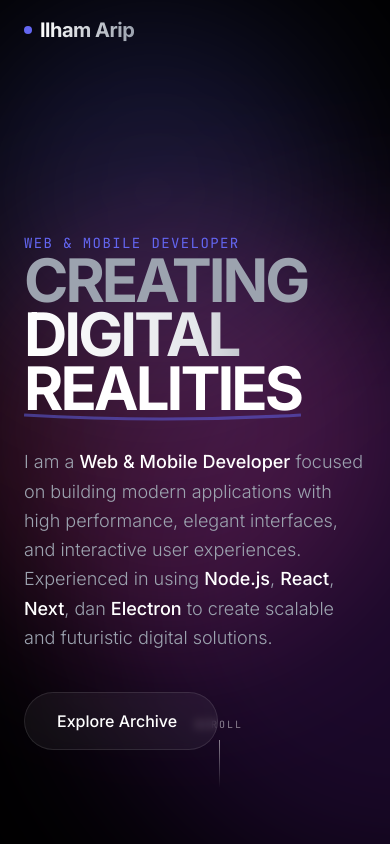
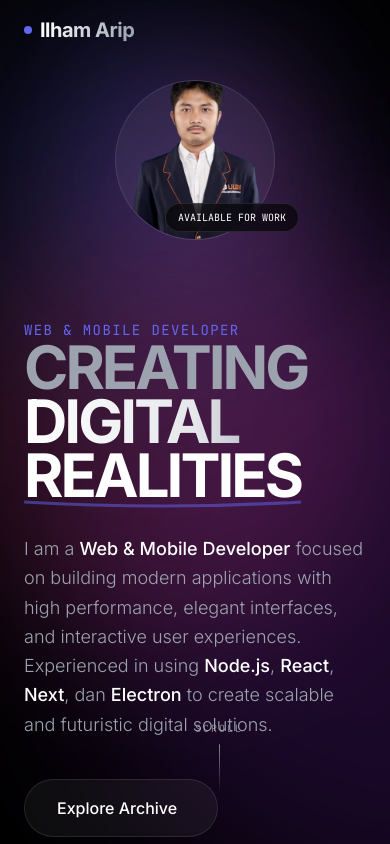
Before and after one commit to ilhamganteng321/react-cv, a React (Vite) app: page / in a window 390 px wide. Shown: the top 844 px of the page. Built offline with nearby package versions, Linux system fonts and the light colour scheme; some icons are missing; a web font is replaced by a local one.

Commit message:
add profile picture in hero section

```diff
--- a/src/components/contact.tsx
+++ b/src/components/contact.tsx
@@ -174,30 +174,6 @@ const Contact: React.FC = () => {
                 </div>
               </div>
             </div>
-
-            {/* Right Profile */}
-            <div className="flex justify-center lg:justify-end">
-              <div className="relative group">
-                {/* Glow */}
-                <div className="absolute inset-0 bg-gradient-to-r from-indigo-500 to-pink-500 blur-3xl opacity-30 group-hover:opacity-50 transition-opacity"></div>
-
-                {/* Profile Image */}
-                <div className="relative w-64 h-64 rounded-full overflow-hidden border border-white/10 bg-white/5 backdrop-blur-xl">
-                  <img
-                    src="/images/r-profile.png"
-                    alt="Profile"
-                    className="w-full h-full object-cover group-hover:scale-105 transition-transform duration-500"
-                  />
-                </div>
-
-                {/* Floating Badge */}
-                <div className="absolute bottom-5 -right-5 px-4 py-2 rounded-full bg-black/60 border border-white/10 backdrop-blur-md">
-                  <p className="text-xs font-mono text-white">
-                    AVAILABLE FOR WORK
-                  </p>
-                </div>
-              </div>
-            </div>
           </div>
         </RevealOnScroll>
 
--- a/src/components/hero.tsx
+++ b/src/components/hero.tsx
@@ -1,12 +1,35 @@
 // components/Hero.tsx
 import React from "react";
 import RevealOnScroll from "./reveal-on-scroll";
-import FloatingCards from "./flating-cards";
 
 const Hero: React.FC = () => {
   return (
     <section id="home" className="min-h-screen pt-20 relative">
       <div className="max-w-7xl mx-auto w-full px-6 grid grid-cols-1 lg:grid-cols-12 gap-12 items-center min-h-[90vh]">
+        {/* Profile Image — Mobile Only (tampil di atas teks) */}
+        <div className="flex justify-center lg:hidden">
+          <div className="relative group">
+            {/* Glow */}
+            <div className="absolute inset-0 bg-gradient-to-r from-indigo-500 to-pink-500 blur-3xl opacity-30 group-hover:opacity-50 transition-opacity"></div>
+
+            {/* Profile Image */}
+            <div className="relative w-40 h-40 rounded-full overflow-hidden border border-white/10 bg-white/5 backdrop-blur-xl">
+              <img
+                src="/images/r-profile.png"
+                alt="Profile"
+                className="w-full h-full object-cover group-hover:scale-105 transition-transform duration-500"
+              />
+            </div>
+
+            {/* Floating Badge */}
+            <div className="absolute bottom-2 -right-6 px-3 py-1.5 rounded-full bg-black/60 border border-white/10 backdrop-blur-md">
+              <p className="text-[10px] font-mono text-white whitespace-nowrap">
+                AVAILABLE FOR WORK
+              </p>
+            </div>
+          </div>
+        </div>
+
         {/* Left Content */}
         <div className="lg:col-span-8 z-10">
           <RevealOnScroll>
@@ -56,7 +79,7 @@ const Hero: React.FC = () => {
           </RevealOnScroll>
 
           <RevealOnScroll delay={0.3}>
-            <div className="flex flex-wrap gap-4">
+            <div className="flex flex-wrap gap-4 my-10">
               <a
                 href="#work"
                 className="bg-white/5 backdrop-blur-sm border border-white/10 px-8 py-4 rounded-full font-medium hover:bg-white hover:text-black transition-all duration-300 flex items-center gap-2 group"
@@ -64,17 +87,34 @@ const Hero: React.FC = () => {
                 Explore Archive
                 <i className="ph ph-arrow-right group-hover:translate-x-1 transition-transform"></i>
               </a>
-              {/* <button className="px-8 py-4 rounded-full font-medium text-gray-300 hover:text-white transition-colors flex items-center gap-2 border border-transparent hover:border-gray-700">
-                <i className="ph ph-download-simple"></i>
-                Get Manifesto PDF
-              </button> */}
             </div>
           </RevealOnScroll>
         </div>
 
-        {/* Right Content */}
+        {/* Right Content — Desktop Only */}
         <div className="lg:col-span-4 relative hidden lg:block">
-          <FloatingCards />
+          <div className="flex justify-center lg:justify-end">
+            <div className="relative group">
+              {/* Glow */}
+              <div className="absolute inset-0 bg-gradient-to-r from-indigo-500 to-pink-500 blur-3xl opacity-30 group-hover:opacity-50 transition-opacity"></div>
+
+              {/* Profile Image */}
+              <div className="relative w-64 h-64 rounded-full overflow-hidden border border-white/10 bg-white/5 backdrop-blur-xl">
+                <img
+                  src="/images/r-profile.png"
+                  alt="Profile"
+                  className="w-full h-full object-cover group-hover:scale-105 transition-transform duration-500"
+                />
+              </div>
+
+              {/* Floating Badge */}
+              <div className="absolute bottom-5 -right-5 px-4 py-2 rounded-full bg-black/60 border border-white/10 backdrop-blur-md">
+                <p className="text-xs font-mono text-white">
+                  AVAILABLE FOR WORK
+                </p>
+              </div>
+            </div>
+          </div>
         </div>
       </div>
 
--- a/src/components/navbar.tsx
+++ b/src/components/navbar.tsx
@@ -31,9 +31,12 @@ const Navbar: React.FC = () => {
       <div className="max-w-7xl mx-auto px-6 py-4 flex justify-between items-center">
         <div className="text-xl font-display font-bold tracking-tight flex items-center gap-2 cursor-pointer group">
           <span className="w-2 h-2 rounded-full bg-indigo-500 group-hover:scale-150 transition-transform"></span>
-          <span className="bg-gradient-to-r from-white to-gray-400 bg-clip-text text-transparent">
+          <a
+            href="#home"
+            className="bg-gradient-to-r from-white to-gray-400 bg-clip-text text-transparent"
+          >
             Ilham Arip
-          </span>
+          </a>
         </div>
 
         {/* Desktop Menu */}
```
